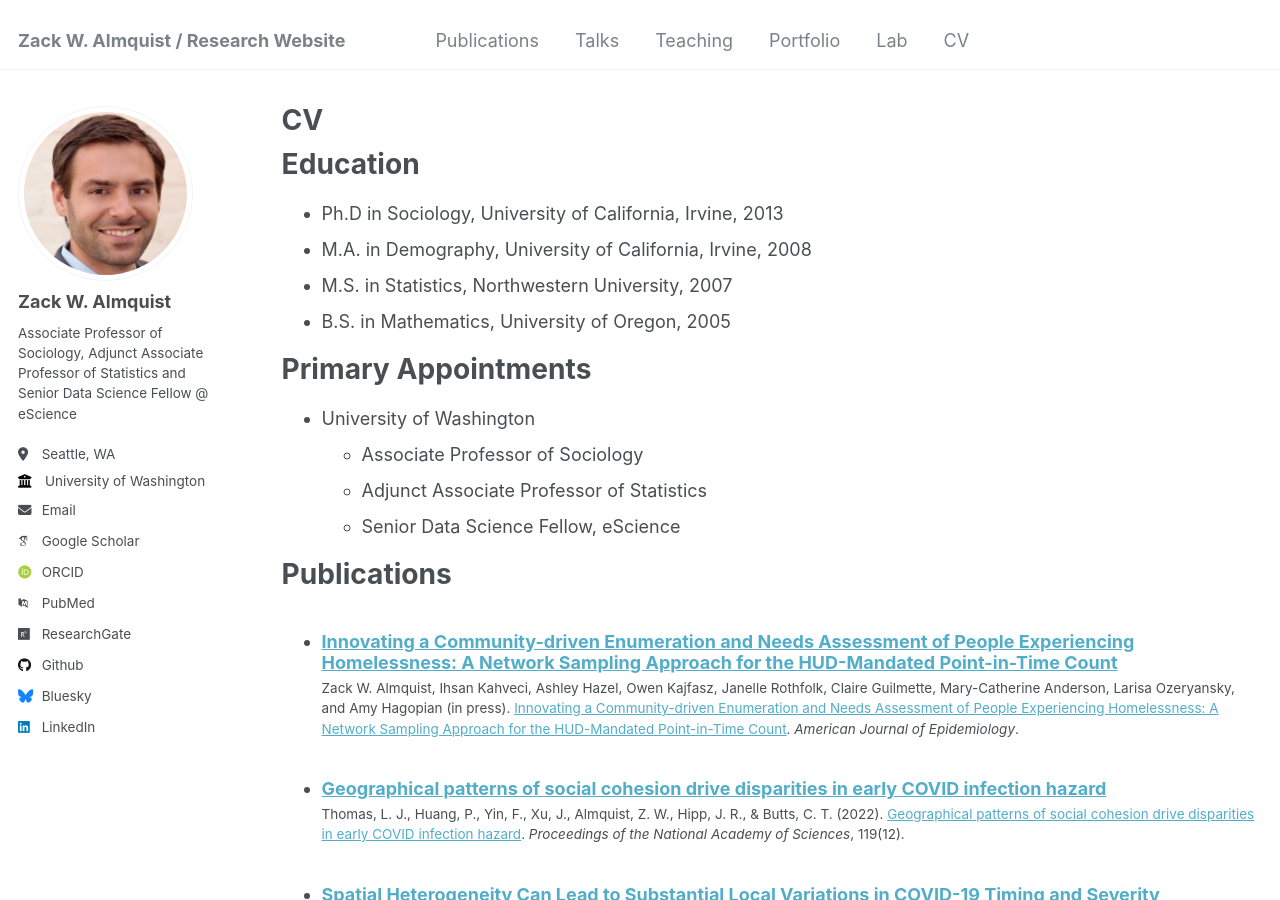
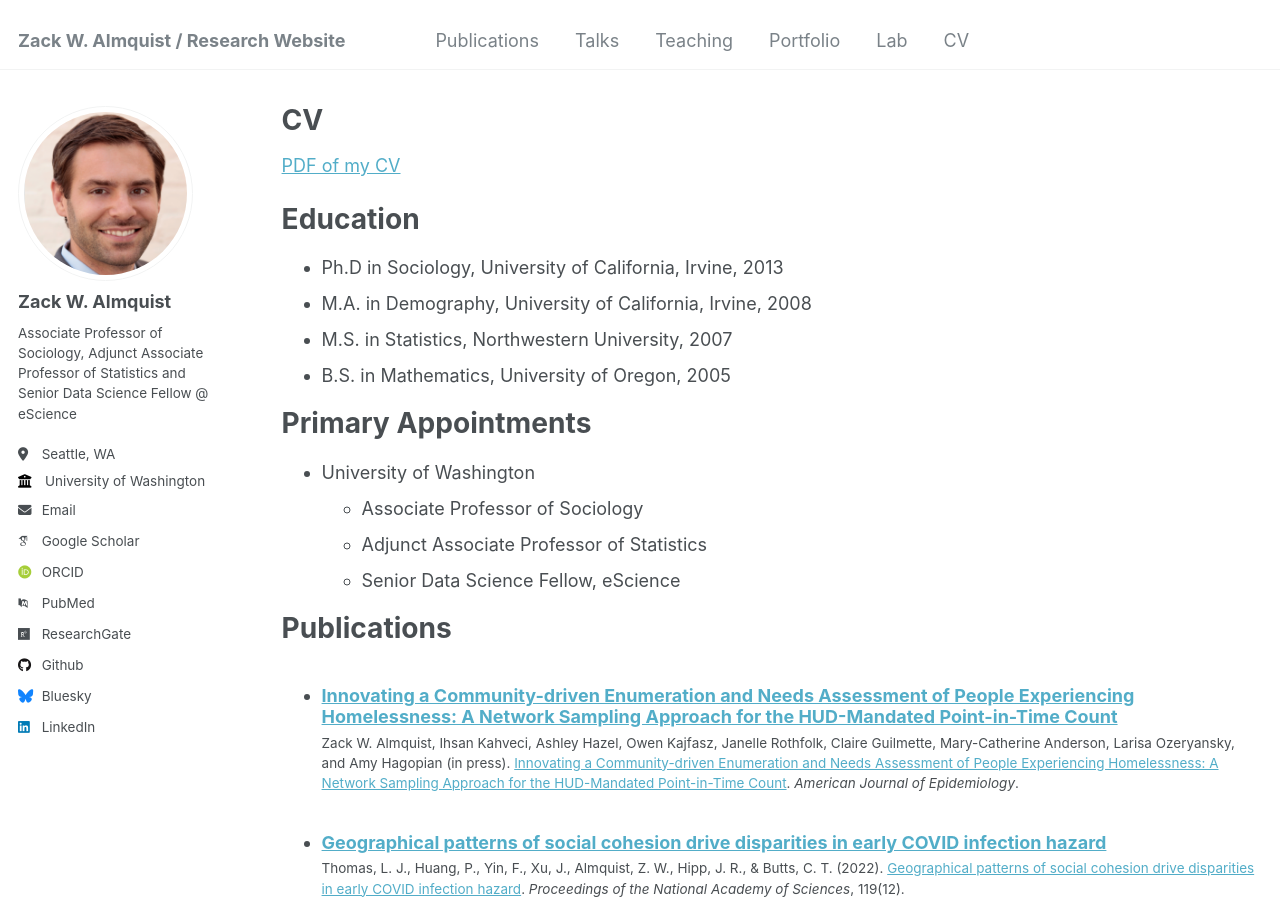
Before and after one commit to zalmquist/zalmquist.github.io, a Jekyll site: the page built from _pages/cv.md, in a window 1280 px wide and 900 px high. Built offline with Jekyll 4.4.1, drawn with Linux system fonts in a browser that asks for light colours; some web fonts are replaced.

Commit message:
Update cv.md

```diff
--- a/_pages/cv.md
+++ b/_pages/cv.md
@@ -8,6 +8,9 @@ redirect_from:
 ---
 
 {% include base_path %}
+
+[PDF of my CV]('files/Zack_Almquist_CV.pdf')
+
 
 Education
 ======
```
